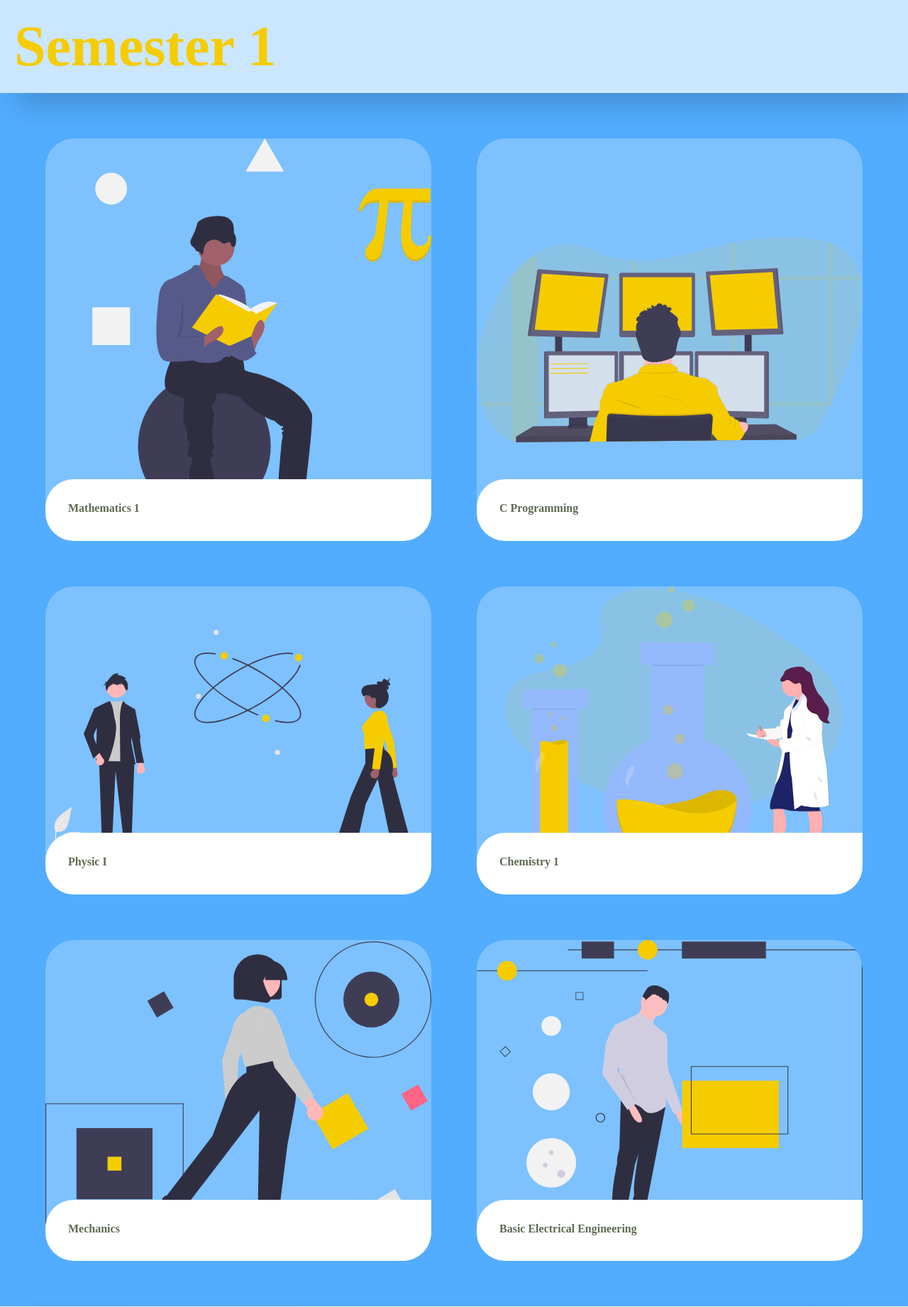
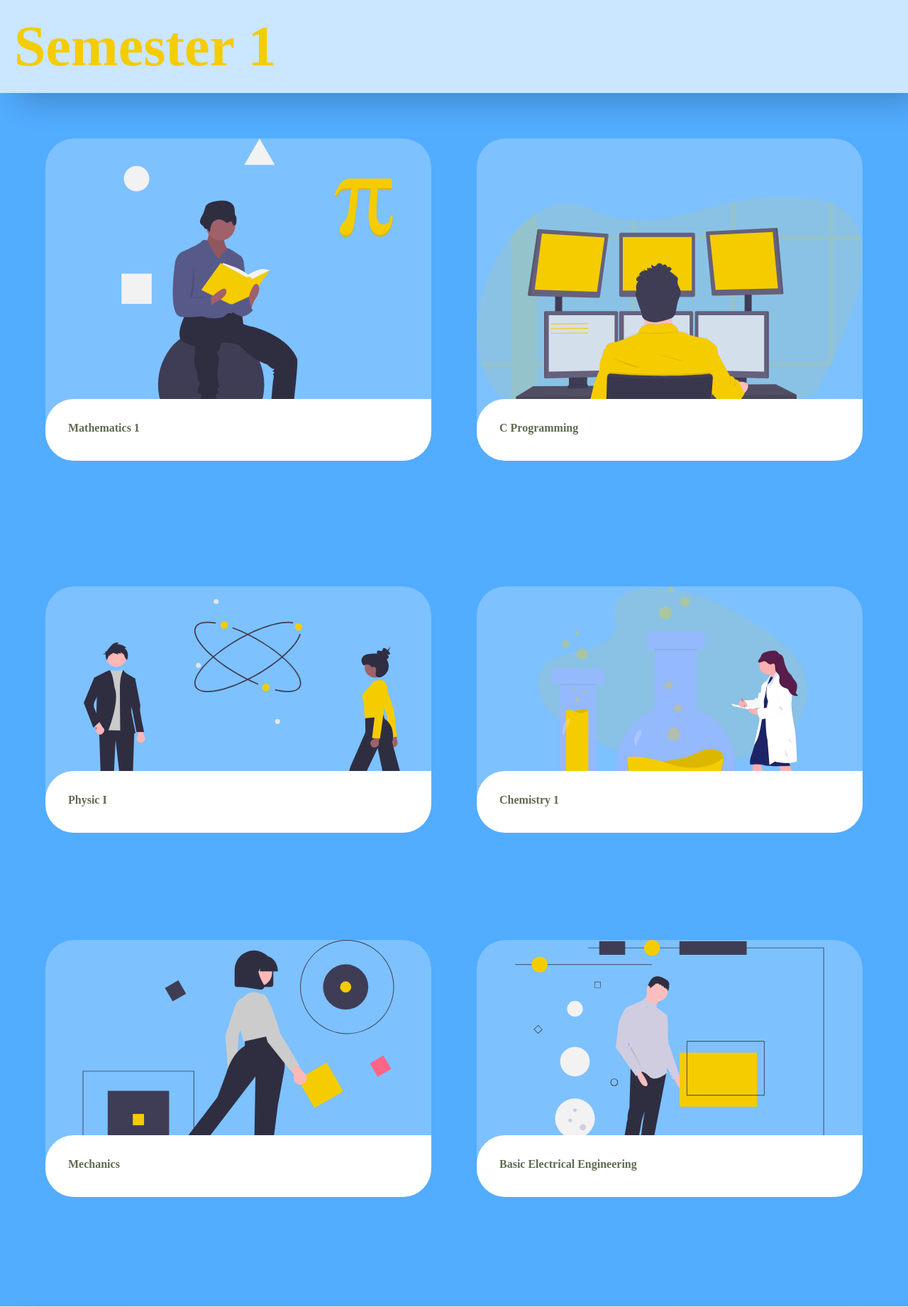
Before and after one commit to Hanish101/Zephonix_notes, a PHP site: page / in a window 1280 px wide. Shown: the top 1841 px of the page at 71% size. Run offline with PHP 8.4, Linux system fonts and the light colour scheme; lists and menus that the app fills with data are empty.

Commit message:
Update notes.css

```diff
--- a/notes.css
+++ b/notes.css
@@ -30,7 +30,7 @@
   .card {
     position: relative;
     display: block;
-    height: 100%;
+    height: 80%;
     border-radius: calc(var(--curve) * 1px);
     overflow: hidden;
     text-decoration: none;
```
